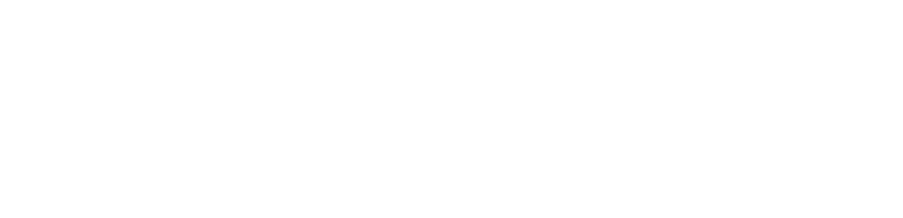
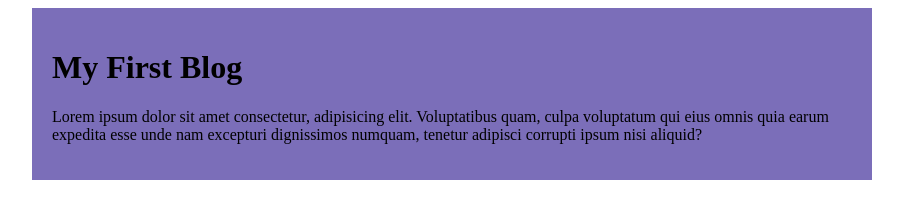
Before and after one commit to hossainmsojib/my-new-css, a plain HTML site: page gita.html in a window 1280 px wide. Shown: the whole page, without its empty margins (188-1091 px from the left). Drawn offline with Linux system fonts and the light colour scheme.

Commit message:
first div commit

```diff
--- a/gita.html
+++ b/gita.html
@@ -4,8 +4,13 @@
     <meta charset="UTF-8">
     <meta name="viewport" content="width=device-width, initial-scale=1.0">
     <title>I love you</title>
+    <link rel="stylesheet" href="styles/style.css">
 </head>
 <body>
+    <div class="container">
+        <h1>My First Blog</h1>
+        <p>Lorem ipsum dolor sit amet consectetur, adipisicing elit. Voluptatibus quam, culpa voluptatum qui eius omnis quia earum expedita esse unde nam excepturi dignissimos numquam, tenetur adipisci corrupti ipsum nisi aliquid?</p>
 
+    </div>
 </body>
 </html>
--- /dev/null
+++ b/styles/style.css
@@ -0,0 +1,6 @@
+.container{
+    max-width: 800px;
+    margin: 0 auto;
+    padding: 20px;
+    background-color: #7b6eb9;
+}
```
